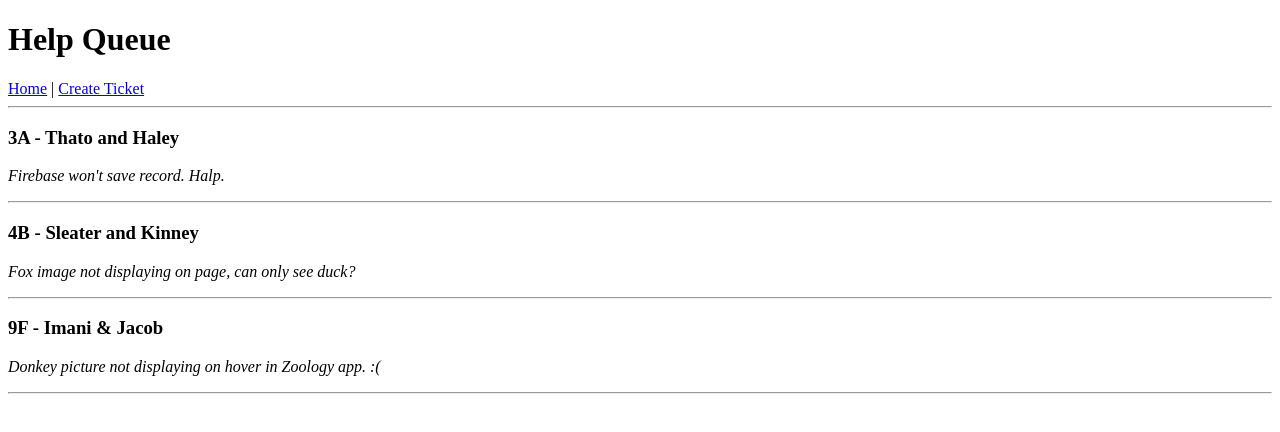
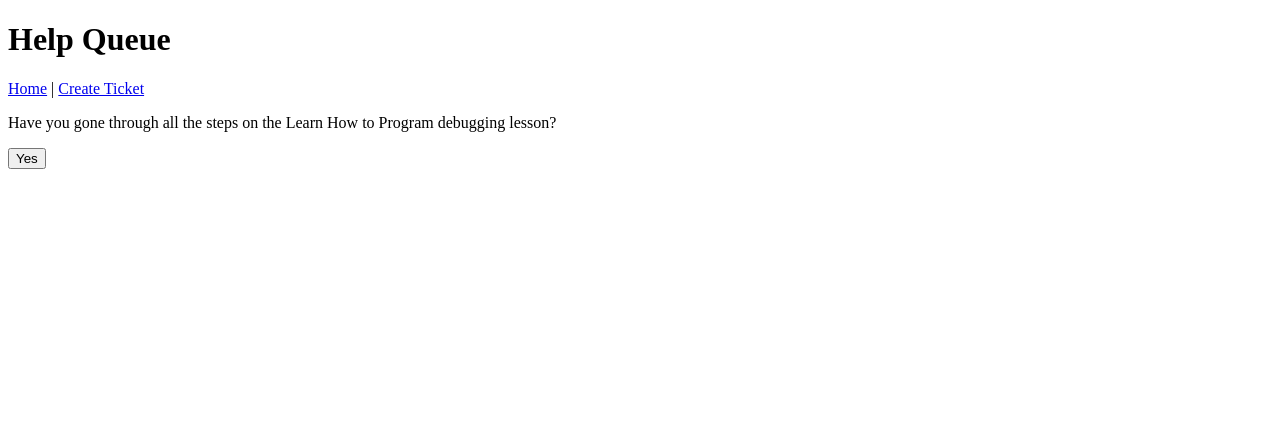
Before and after one commit to CherylFrankenfield/react-help-queue, a React app: page /#/newticket in a window 1280 px wide. Before the commit this address led to /#/. Shown: the top 432 px of the page. Built offline with nearby package versions, Linux system fonts and the light colour scheme.

Commit message:
Add ConfirmationQuestions component

```diff
--- /dev/null
+++ b/src/components/ConfirmationQuestions.jsx
@@ -0,0 +1,12 @@
+import React from 'react';
+
+function ConfirmationQuestions(){
+  return (
+    <div>
+      <p>Have you gone through all the steps on the Learn How to Program debugging lesson?</p>
+      <button>Yes</button>
+    </div>
+  );
+}
+
+export default ConfirmationQuestions;
--- a/src/components/NewTicketControl.jsx
+++ b/src/components/NewTicketControl.jsx
@@ -1,4 +1,5 @@
 import React from 'react';
+import ConfirmationQuestions from './ConfirmationQuestions';
 
 class NewTicketControl extends React.Component {
 
@@ -7,12 +8,25 @@
     this.state = {
       formVisibleOnPage: false
     };
+    // this.handleClick = this.handleClick.bind(this);
   }
 
+  // handleClick(){
+  //   this.setState({formVisibleOnPage: true});
+  //   // console.log(this);
+  //   console.log('formVisibleOnPage is currently set to:' + this.state.formVisibleOnPage);
+  // }
+
   render(){
+    let currentlyVisibleContent = null;
+    if (this.state.formVisibleOnPage) {
+      currentlyVisibleContent = <NewTicketForm />;
+    } else {
+      currentlyVisibleContent = <ConfirmationQuestions />;
+    }
     return (
       <div>
-        <p>This is the NewTicketControl component!</p>
+        {currentlyVisibleContent}
       </div>
     );
   }
```
